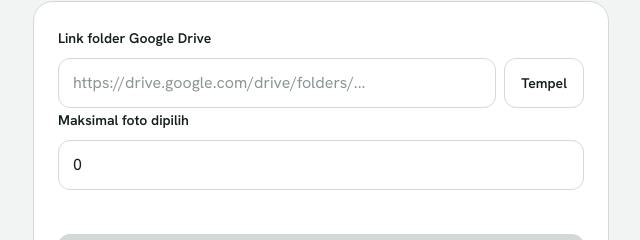
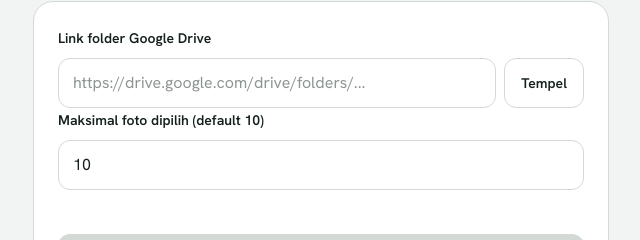
Before and after one commit to AliyyulMunifrpx/potohaze-pilih-foto, a Next.js app in the folder frontend/: page / in a window 1280 px wide. Shown: the part 292-532 px from the top of the page, without its empty margins (319-959 px from the left). Built offline with nearby package versions, Linux system fonts and the light colour scheme.

Commit message:
nambahin teks maksimal foto dipilih dan default 10

```diff
--- a/frontend/src/app/page.js
+++ b/frontend/src/app/page.js
@@ -22,7 +22,7 @@ export default function PhotographerPage() {
   const [copied, setCopied] = useState(false);
   const [copyError, setCopyError] = useState(false);
   const resultRef = useRef(null);
-  const [quota, setQuota] = useState(0);
+  const [quota, setQuota] = useState(10);
   const trimmed = driveLink.trim();
   const folderId = useMemo(() => extractFolderId(trimmed), [trimmed]);
 
@@ -128,7 +128,7 @@ export default function PhotographerPage() {
             htmlFor="drive-link"
             className="text-sm font-semibold text-ink"
           >
-            Maksimal foto dipilih
+            Maksimal foto dipilih (default 10)
           </label>
 
           <div className="mt-2 flex gap-2">
```
